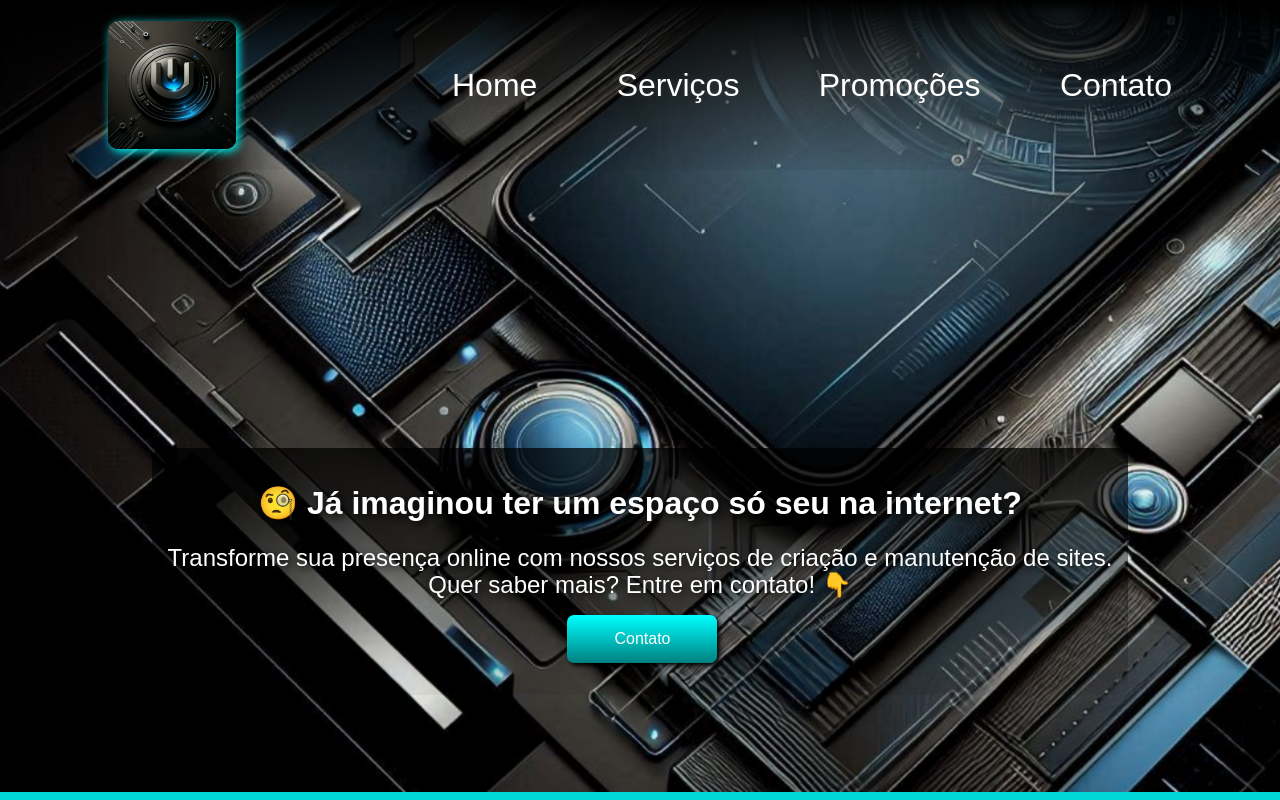
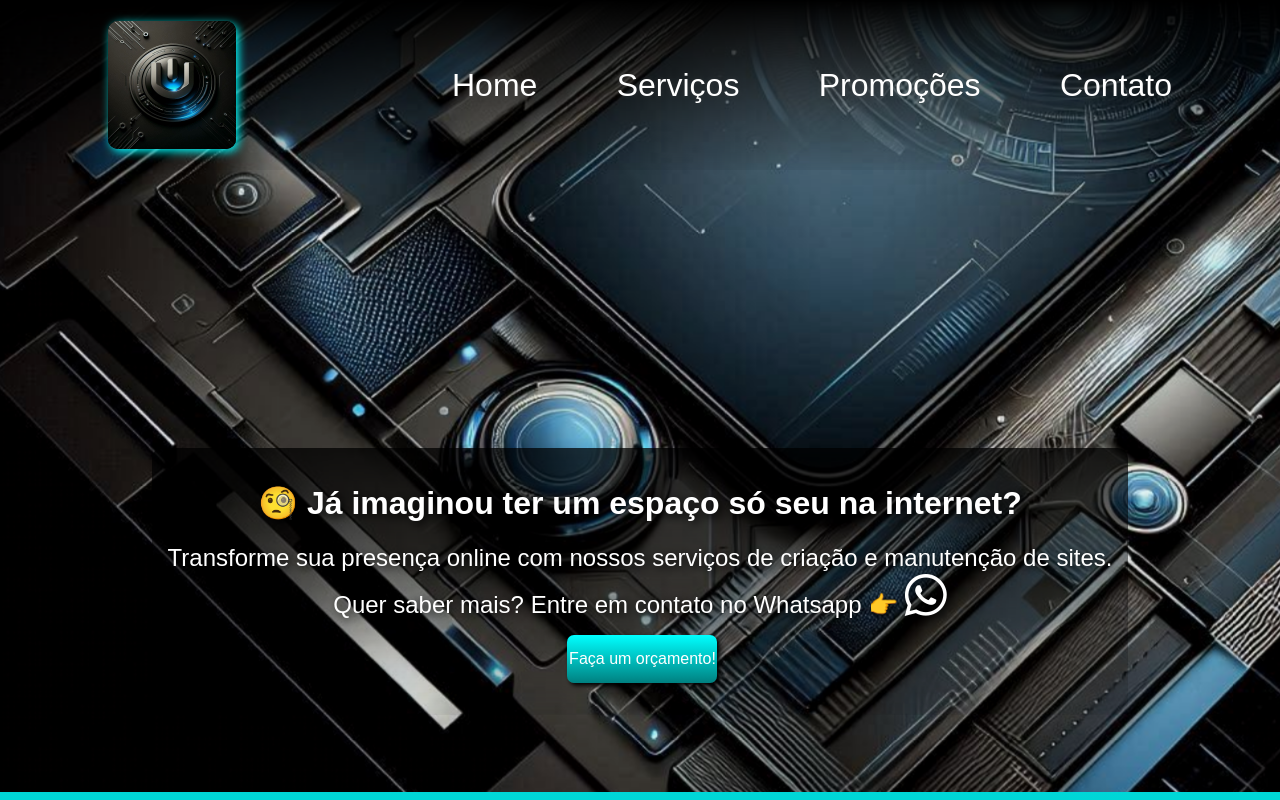
Before and after one commit to marcelolsanto/UpWeb, a website: page public/index.html in a window 1280 px wide. Shown: the top 800 px of the page. Drawn offline with Linux system fonts and the light colour scheme.

Commit message:
botao whatapp

```diff
--- a/public/index.html
+++ b/public/index.html
@@ -75,9 +75,12 @@
                         <h1 id="mensagem">🧐 Já imaginou ter um espaço só seu na internet?</h1>
                         <p id="p1">Transforme sua presença online com nossos serviços de criação e manutenção de sites.
                         </p>
-                        <p id="p2">Quer saber mais? Entre em contato! 👇</p>
+                        <p id="p2">Quer saber mais? Entre em contato no Whatsapp 👉 <a href="https://wa.me/5511972980409?text=Ol%C3%A1%2C%20Gostaria%20de%20saber%20mais%21" class="menu-link">
+                            <i class="fab fa-whatsapp fa-2x"></i>
+                        </a></p>
                         <div>
-                            <button id="btn1" class="btn_home" class="menu-link"> <a href="cadastro.html" class="menu-link">Contato</a></a>
+                            <button id="btn1" class="btn_home" class="menu-link">
+                                <a href="cadastro.html" class="menu-link">Faça um orçamento!</a>
                             </button>
                         </div>
                     </div>
```
